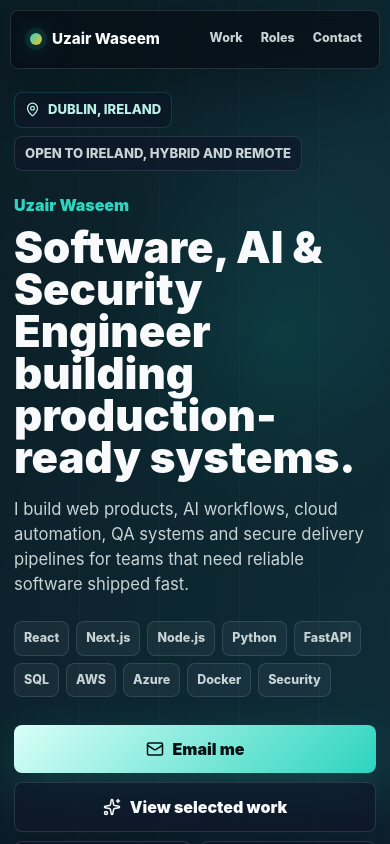
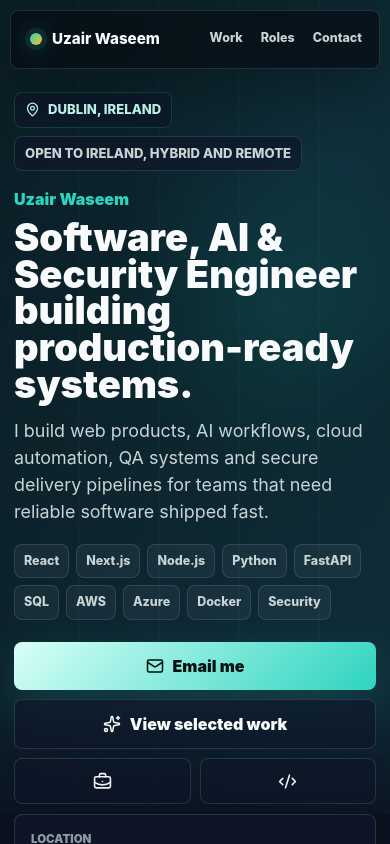
Before and after one commit to Assembler-Fourier/uzair-waseem-portfolio, a Next.js app: page / in a window 390 px wide. Shown: the top 844 px of the page. Built offline with nearby package versions, Linux system fonts and the light colour scheme.

Commit message:
Tighten portfolio hero SEO polish

```diff
--- a/app/globals.css
+++ b/app/globals.css
@@ -150,7 +150,7 @@ svg {
 
 .hero {
   position: relative;
-  min-height: 700px;
+  min-height: 650px;
   overflow: hidden;
   isolation: isolate;
 }
@@ -187,11 +187,11 @@ svg {
 
 .hero-shell {
   display: grid;
-  grid-template-columns: minmax(0, 0.97fr) minmax(380px, 0.78fr);
-  gap: 42px;
+  grid-template-columns: minmax(0, 1.05fr) minmax(360px, 0.72fr);
+  gap: 30px;
   align-items: center;
-  min-height: 700px;
-  padding: 96px 0 54px;
+  min-height: 650px;
+  padding: 84px 0 42px;
 }
 
 .hero-copy {
@@ -201,7 +201,7 @@ svg {
 .eyebrow-row {
   gap: 8px;
   flex-wrap: wrap;
-  margin-bottom: 22px;
+  margin-bottom: 16px;
 }
 
 .eyebrow,
@@ -228,7 +228,7 @@ svg {
 }
 
 .intro-label {
-  margin: 0 0 10px;
+  margin: 0 0 8px;
   color: var(--teal);
   font-size: 1rem;
   font-weight: 900;
@@ -242,19 +242,19 @@ p {
 }
 
 h1 {
-  max-width: 860px;
-  margin-bottom: 18px;
-  font-size: clamp(3rem, 6.4vw, 5.6rem);
+  max-width: 740px;
+  margin-bottom: 16px;
+  font-size: 3.35rem;
   font-weight: 930;
-  line-height: 0.92;
+  line-height: 0.94;
   letter-spacing: 0;
 }
 
 .hero-lede {
   max-width: 710px;
-  margin-bottom: 24px;
+  margin-bottom: 18px;
   color: var(--text-soft);
-  font-size: clamp(1.04rem, 1.5vw, 1.28rem);
+  font-size: 1.12rem;
 }
 
 .stack-chips,
@@ -283,7 +283,7 @@ h1 {
 .hero-actions {
   gap: 9px;
   flex-wrap: wrap;
-  margin-top: 28px;
+  margin-top: 22px;
 }
 
 .button,
@@ -626,7 +626,7 @@ h1 {
 .education-copy h2,
 .contact-copy h2 {
   margin: 0;
-  font-size: clamp(2rem, 4.4vw, 4.2rem);
+  font-size: 3.35rem;
   font-weight: 930;
   line-height: 0.98;
   letter-spacing: 0;
@@ -1367,6 +1367,17 @@ h1 {
 }
 
 @media (max-width: 1080px) {
+  h1 {
+    font-size: 3.18rem;
+  }
+
+  .section-heading h2,
+  .sticky-heading h2,
+  .education-copy h2,
+  .contact-copy h2 {
+    font-size: 2.95rem;
+  }
+
   .hero-shell {
     grid-template-columns: 1fr;
     gap: 28px;
@@ -1410,6 +1421,17 @@ h1 {
 }
 
 @media (max-width: 860px) {
+  h1 {
+    font-size: 2.82rem;
+  }
+
+  .section-heading h2,
+  .sticky-heading h2,
+  .education-copy h2,
+  .contact-copy h2 {
+    font-size: 2.45rem;
+  }
+
   .shell {
     width: min(100% - 28px, 1120px);
   }
@@ -1469,8 +1491,15 @@ h1 {
 
 @media (max-width: 620px) {
   h1 {
-    font-size: clamp(2.18rem, 11.2vw, 3.45rem);
+    font-size: 2.38rem;
     line-height: 0.96;
+  }
+
+  .section-heading h2,
+  .sticky-heading h2,
+  .education-copy h2,
+  .contact-copy h2 {
+    font-size: 2.08rem;
   }
 
   .brand span:last-child {
--- a/app/layout.tsx
+++ b/app/layout.tsx
@@ -13,7 +13,7 @@ export const metadata: Metadata = {
   creator: "Uzair Waseem",
   publisher: "Uzair Waseem",
   alternates: {
-    canonical: "/"
+    canonical: "https://uzairwaseem.com/"
   },
   keywords: [
     "Uzair Waseem",
--- a/app/page.tsx
+++ b/app/page.tsx
@@ -228,7 +228,7 @@ const structuredData = [
     "@type": "Person",
     name: "Uzair Waseem",
     url: siteUrl,
-    image: `${siteUrl}/og-image.png`,
+    image: `${siteUrl}/opengraph-image`,
     email: contact.email,
     telephone: contact.phone,
     address: {
```
